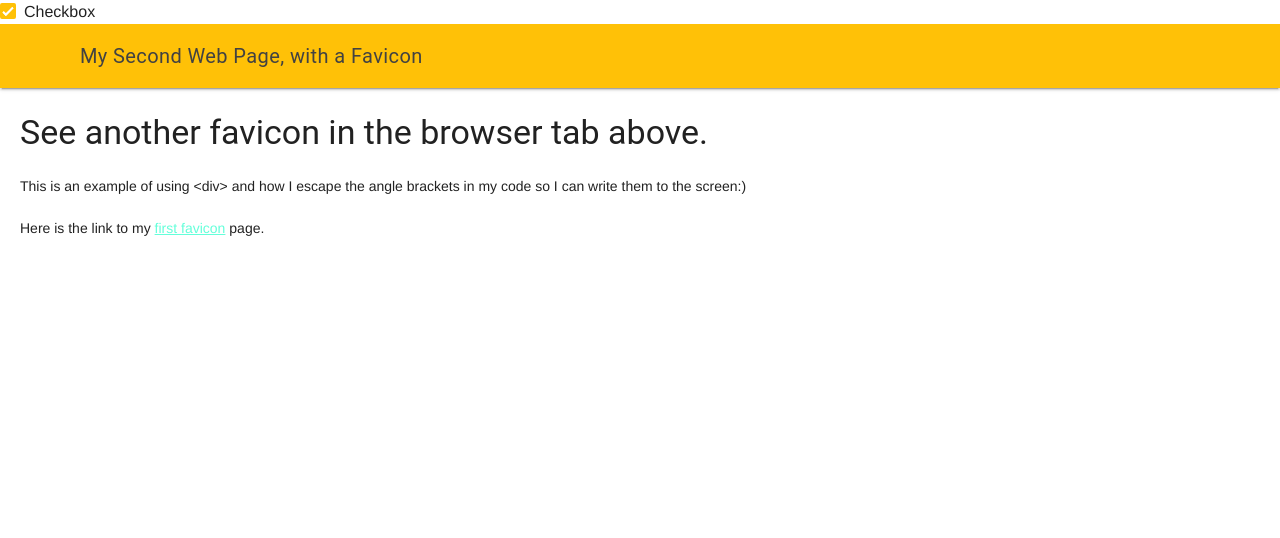
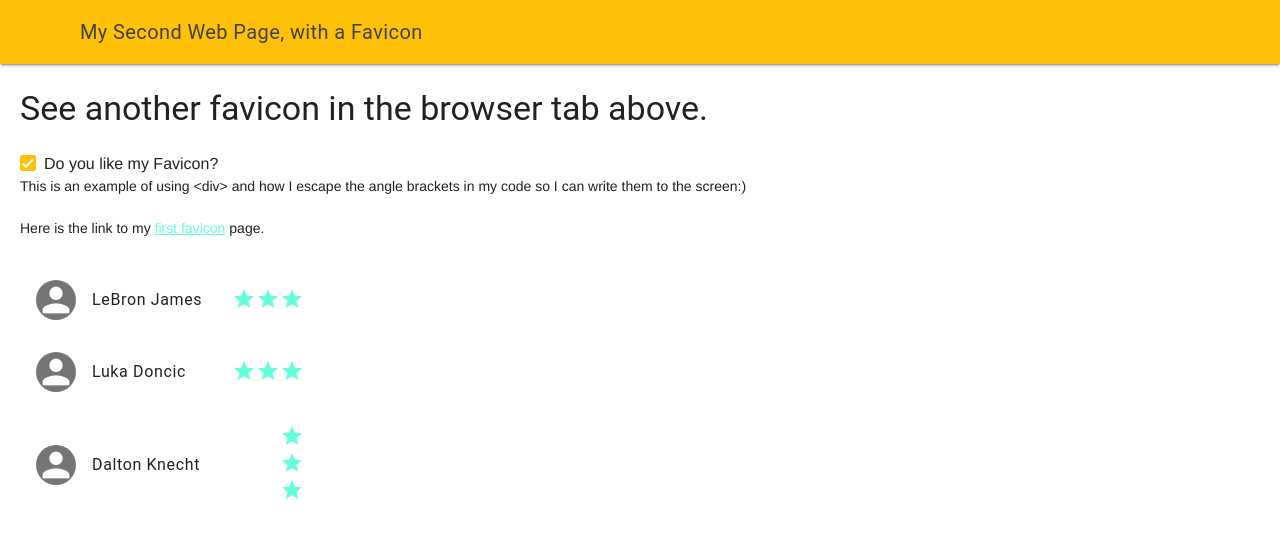
Before and after one commit to ICD2O-Digital-Tech-AbdulrahmanA/Unit1-06-HTML-Favicons, a plain HTML site: page more_fav.html in a window 1280 px wide. Drawn offline with nearby package versions, Linux system fonts and the light colour scheme.

Commit message:
Second page with Favicons

```diff
--- a/more_fav.html
+++ b/more_fav.html
@@ -19,11 +19,6 @@
     <title>My Second Web Page, with a Favicon</title>
   </head>
   <body>
-	<label class="mdl-checkbox mdl-js-checkbox mdl-js-ripple-effect" for="checkbox-1">
-  		<input type="checkbox" id="checkbox-1" class="mdl-checkbox__input" checked>
-  		<span class="mdl-checkbox__label">Checkbox</span>
-	</label>
-
 		<!-- To use Google's MDL -->
 		<script defer src="https://code.getmdl.io/1.3.0/material.min.js"></script>
 
@@ -40,13 +35,48 @@
 	    <main class = "mdl-layout__content" style = "padding-left:20px">
 
 		    <h3>See another favicon in the browser tab above.</h3>
-
+	<label class="mdl-checkbox mdl-js-checkbox mdl-js-ripple-effect" for="checkbox-1">
+  		<input type="checkbox" id="checkbox-1" class="mdl-checkbox__input" checked>
+  		<span class="mdl-checkbox__label">Do you like my Favicon?</span>
+	</label>
 				<!-- My div tag with an id -->
 				<div id = "hello-world">This is an example of using &ltdiv&gt and how I escape the angle brackets in my code so I can write them to the screen:)</div>
 				<br>
 		    <p>
 		      Here is the link to my <a href="./index.html">first favicon</a> page.
 		    </p>
+			<!-- List items with avatar and action -->
+			<style>
+			.demo-list-action {
+			width: 300px;
+			}
+			</style>
+
+			<div class="demo-list-action mdl-list">
+			<div class="mdl-list__item">
+				<span class="mdl-list__item-primary-content">
+				<i class="material-icons mdl-list__item-avatar">person</i>
+				<span>LeBron James</span>
+				</span>
+				<a class="mdl-list__item-secondary-action" href="#"><i class="material-icons">star</i></a> <a class="mdl-list__item-secondary-action" href="#"><i class="material-icons">star</i></a> <a class="mdl-list__item-secondary-action" href="#"><i class="material-icons">star</i></a>
+			</div>
+			<div class="mdl-list__item">
+				<span class="mdl-list__item-primary-content">
+				<i class="material-icons mdl-list__item-avatar">person</i>
+				<span>Luka Doncic</span>
+				</span>
+				<a class="mdl-list__item-secondary-action" href="#"><i class="material-icons">star</i></a> <a class="mdl-list__item-secondary-action" href="#"><i class="material-icons">star</i></a> <a class="mdl-list__item-secondary-action" href="#"><i class="material-icons">star</i></a>
+			</div>
+			<div class="mdl-list__item">
+				<span class="mdl-list__item-primary-content">
+				<i class="material-icons mdl-list__item-avatar">person</i>
+				<span>Dalton Knecht</span>
+				</span>
+				<span class="mdl-list__item-secondary-content">
+				<a class="mdl-list__item-secondary-action" href="#"><i class="material-icons">star</i></a> <a class="mdl-list__item-secondary-action" href="#"><i class="material-icons">star</i></a> <a class="mdl-list__item-secondary-action" href="#"><i class="material-icons">star</i></a>
+			</span>
+			</div>
+			</div>
 			</main>
 		</div>
 
```
Also changed, not shown: index.html (+1 -1 lines).
